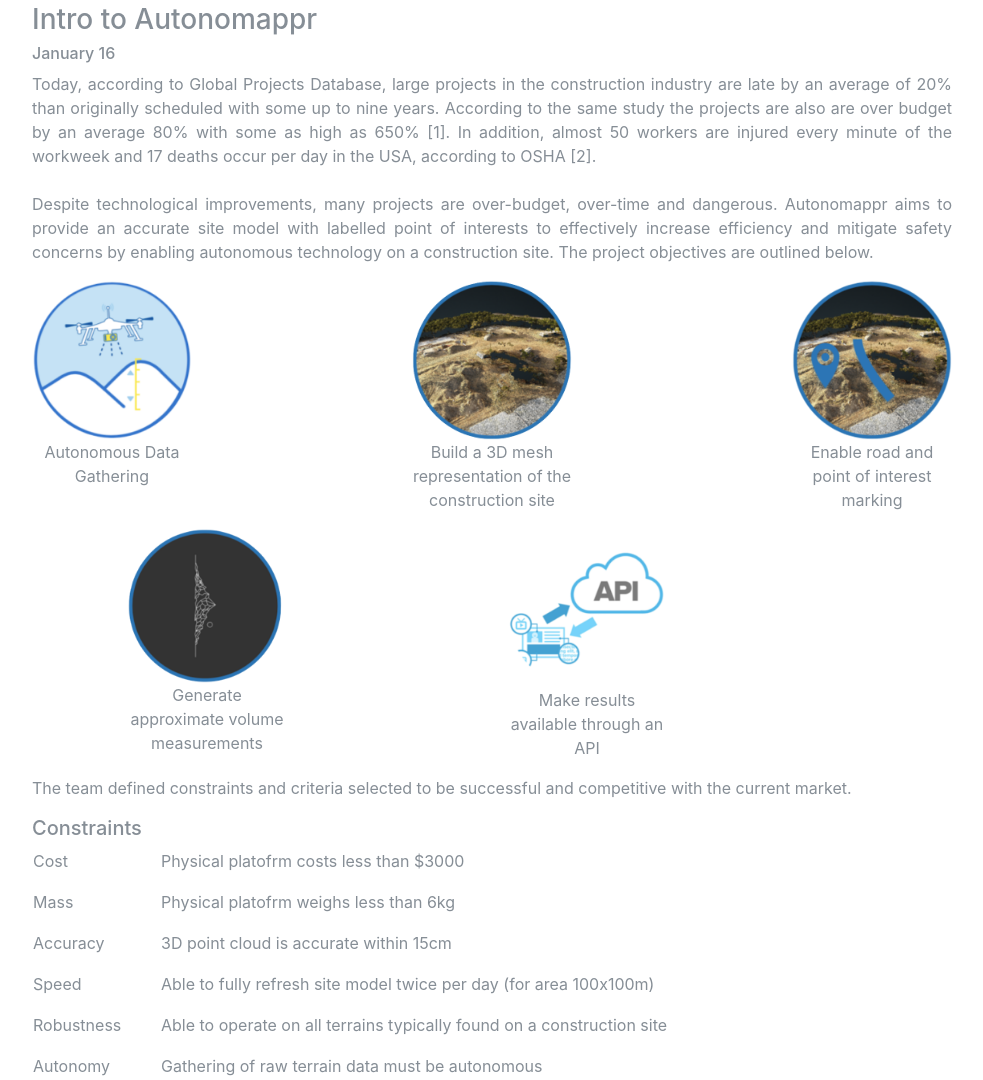
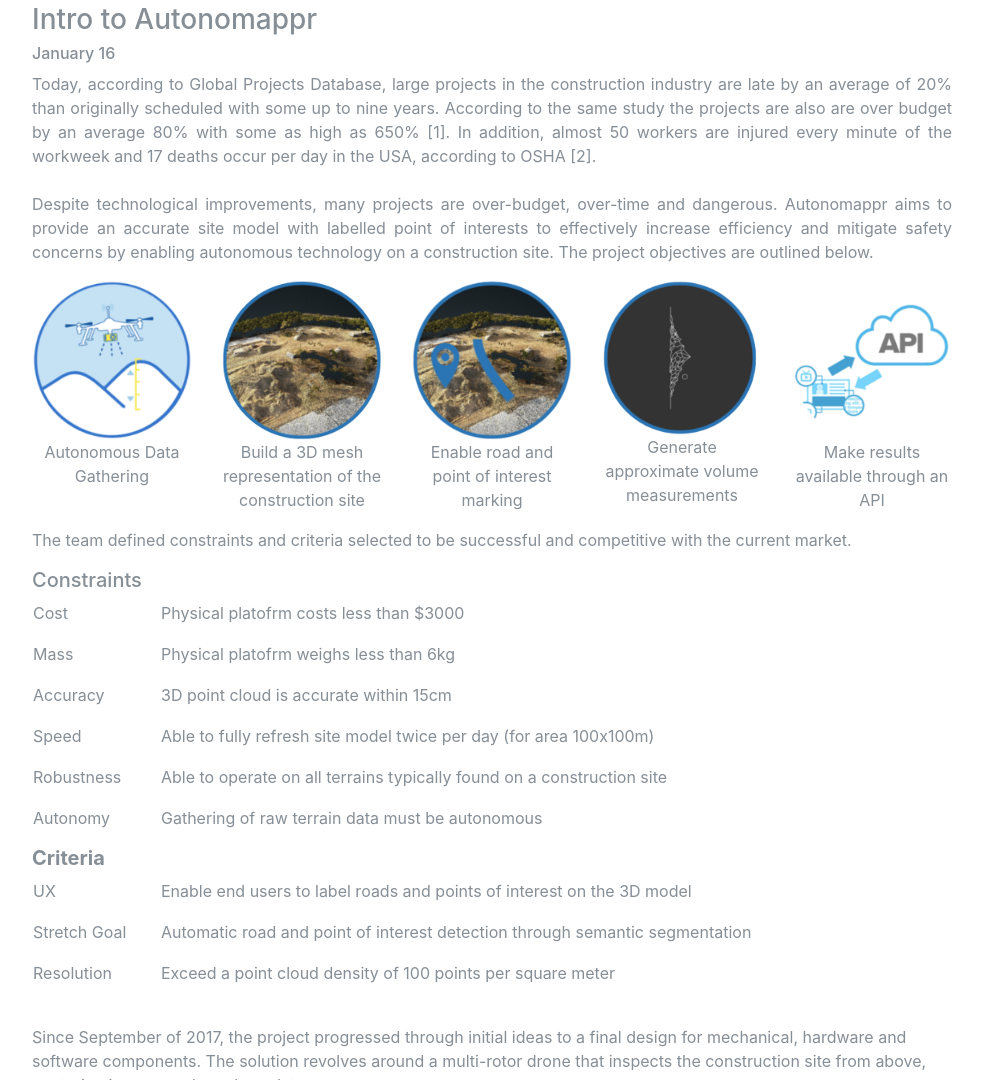
Before and after one commit to Autonomappr/autonomappr-website, a website with bundled scripts: page frontend/index.html in a window 1280 px wide. Shown: the part 2298-3378 px from the top of the page, without its empty margins (148-1131 px from the left). Built offline with nearby package versions, Linux system fonts and the light colour scheme.

Commit message:
fix objective spacing on large screen

```diff
--- a/frontend/index.html
+++ b/frontend/index.html
@@ -166,10 +166,10 @@
 
         <div class="row">
           <div class="col-lg-2 offset-lg-1 col-md-4 col-sm-8 offset-sm-2 center-text"><img class="img-fluid" src="img/objectives/objective1.png" alt=""><p>Autonomous Data Gathering</p></div>
-          <div class="col-lg-2 col-md-4 col-sm-8 offset-sm-2 center-text"><img class="img-fluid" src="img/objectives/objective2.png" alt=""><p>Build a 3D mesh representation of the construction site</p></div>
-          <div class="col-lg-2 col-md-4 col-sm-8 offset-sm-2 center-text"><img class="img-fluid" src="img/objectives/objective3.png" alt=""><p>Enable road and point of interest marking</p></div>
-          <div class="col-lg-2 col-md-4 col-sm-8 offset-sm-2 center-text"><img class="img-fluid" src="img/objectives/objective4.png" alt=""><p>Generate approximate volume measurements</p></div>
-          <div class="col-lg-2 col-md-4 col-sm-8 offset-sm-2 center-text"><img class="img-fluid" src="img/objectives/objective5.png" alt=""><p>Make results available through an API</p></div>
+          <div class="col-lg-2 col-md-4 offset-md-0 col-sm-8 offset-sm-2 center-text"><img class="img-fluid" src="img/objectives/objective2.png" alt=""><p>Build a 3D mesh representation of the construction site</p></div>
+          <div class="col-lg-2 col-md-4 offset-md-0 col-sm-8 offset-sm-2 center-text"><img class="img-fluid" src="img/objectives/objective3.png" alt=""><p>Enable road and point of interest marking</p></div>
+          <div class="col-lg-2 col-md-4 offset-md-0 col-sm-8 offset-sm-2 center-text"><img class="img-fluid" src="img/objectives/objective4.png" alt=""><p>Generate approximate volume measurements</p></div>
+          <div class="col-lg-2 col-md-4 offset-md-0 col-sm-8 offset-sm-2 center-text"><img class="img-fluid" src="img/objectives/objective5.png" alt=""><p>Make results available through an API</p></div>
         </div>
 
         <div class="row">
```
